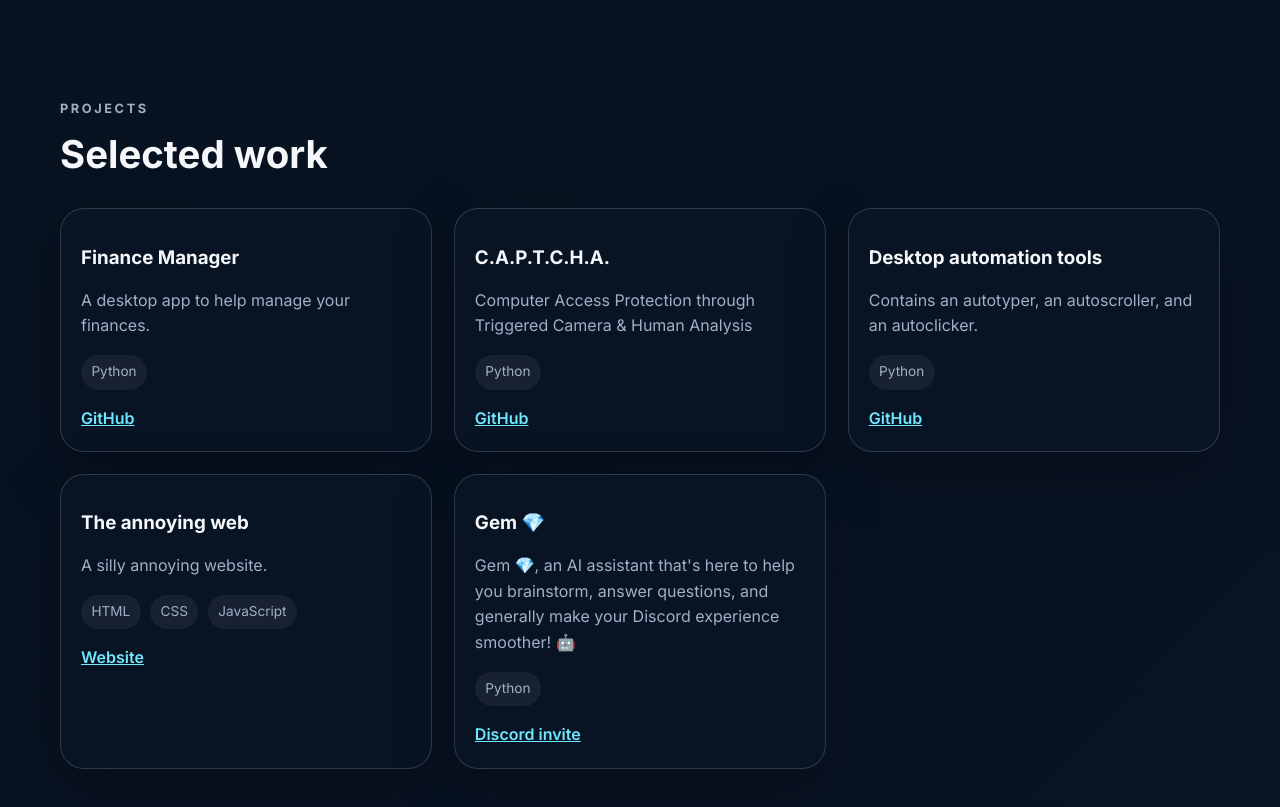
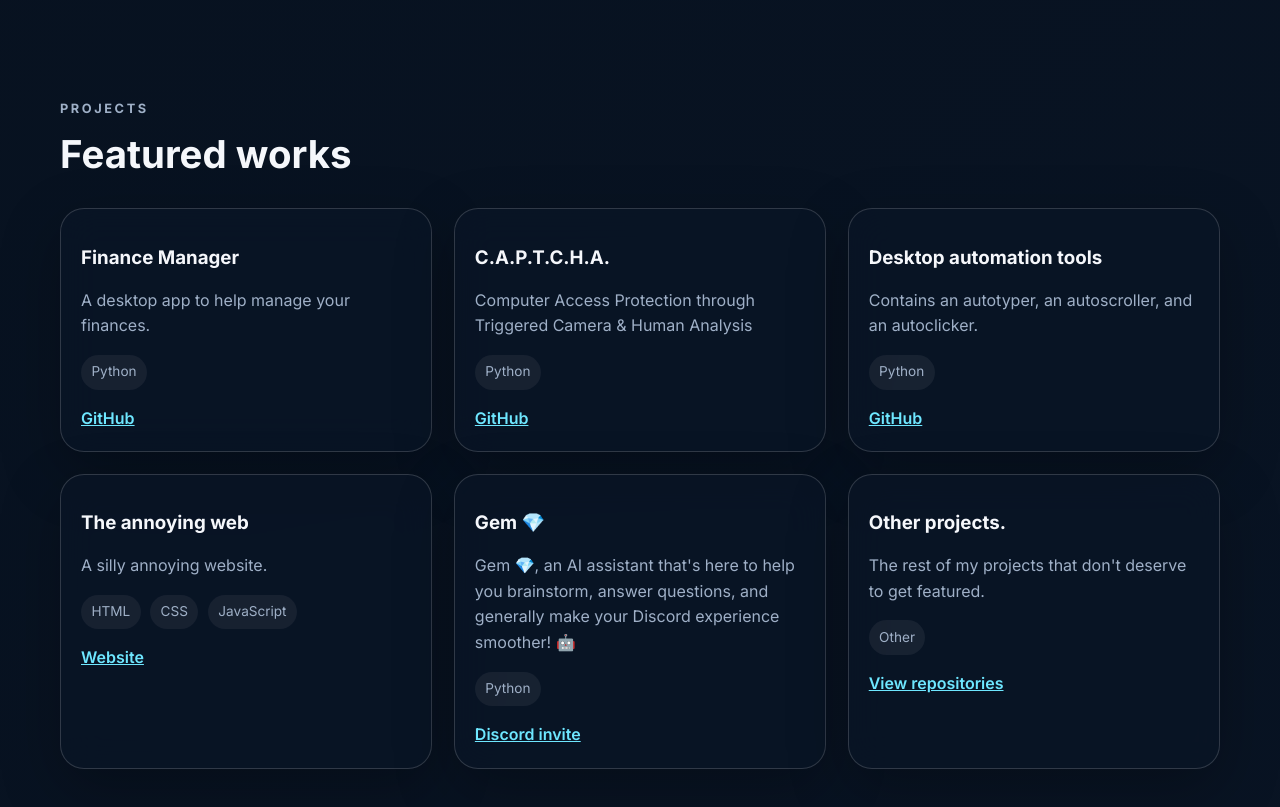
Before and after one commit to CtrlAltSpace/ctrlaltspace.github.io, a plain HTML site: page index.html in a window 1280 px wide. Shown: the part 2360-3167 px from the top of the page. Drawn offline with Linux system fonts and the light colour scheme.

Commit message:
added other projects and upcoming feature (commented for now)

```diff
--- a/index.html
+++ b/index.html
@@ -147,7 +147,7 @@
         <div class="container reveal">
           <div class="section-heading">
             <p class="eyebrow">Projects</p>
-            <h2>Selected work</h2>
+            <h2>Featured works</h2>
           </div>
           <div class="projects-grid">
             <article class="project-card">
@@ -212,6 +212,18 @@
                 </div>
               </div>
             </article>
+            <article class="project-card">
+              <div class="project-content">
+                <h3>Other projects.</h3>
+                <p>The rest of my projects that don't deserve to get featured.</p>
+                <div class="tag-list">
+                  <span>Other</span>
+                </div>
+                <div class="project-actions">
+                  <a href="https://github.com/CtrlAltSpace?tab=repositories" target="_blank" rel="noopener noreferrer" aria-label="View GitHub repository"><span style="text-decoration: underline;">View repositories</span></a>
+                </div>
+              </div>
+            </article>
           </div>
         </div>
       </section>
@@ -237,13 +249,17 @@
           </div>
         </div>
       </section>
+
+      <!-- <div class="contact-spacer" aria-hidden="true"></div> -->
     </main>
+
+    <!-- <div id="terminal-root" aria-live="polite" aria-label="Terminal log"></div> -->
 
     <footer class="site-footer">
       <div class="container footer-content">
         <p>&copy; <span id="year"></span> CtrlAltSpace. All rights reserved.</p>
         <div class="footer-links">
-          <a href="https://github.com/CtrlAltSpace"><span style="text-decoration: underline;">GitHub</span></a>
+          <a href="https://github.com/CtrlAltSpace" target="_blank" rel="noopener noreferrer"><span style="text-decoration: underline;">GitHub</span></a>
           <a href="https://discord.com/users/1399691329671266304" target="_blank" rel="noopener noreferrer"><span style="text-decoration: underline;">Discord</span></a>
         </div>
       </div>
```
